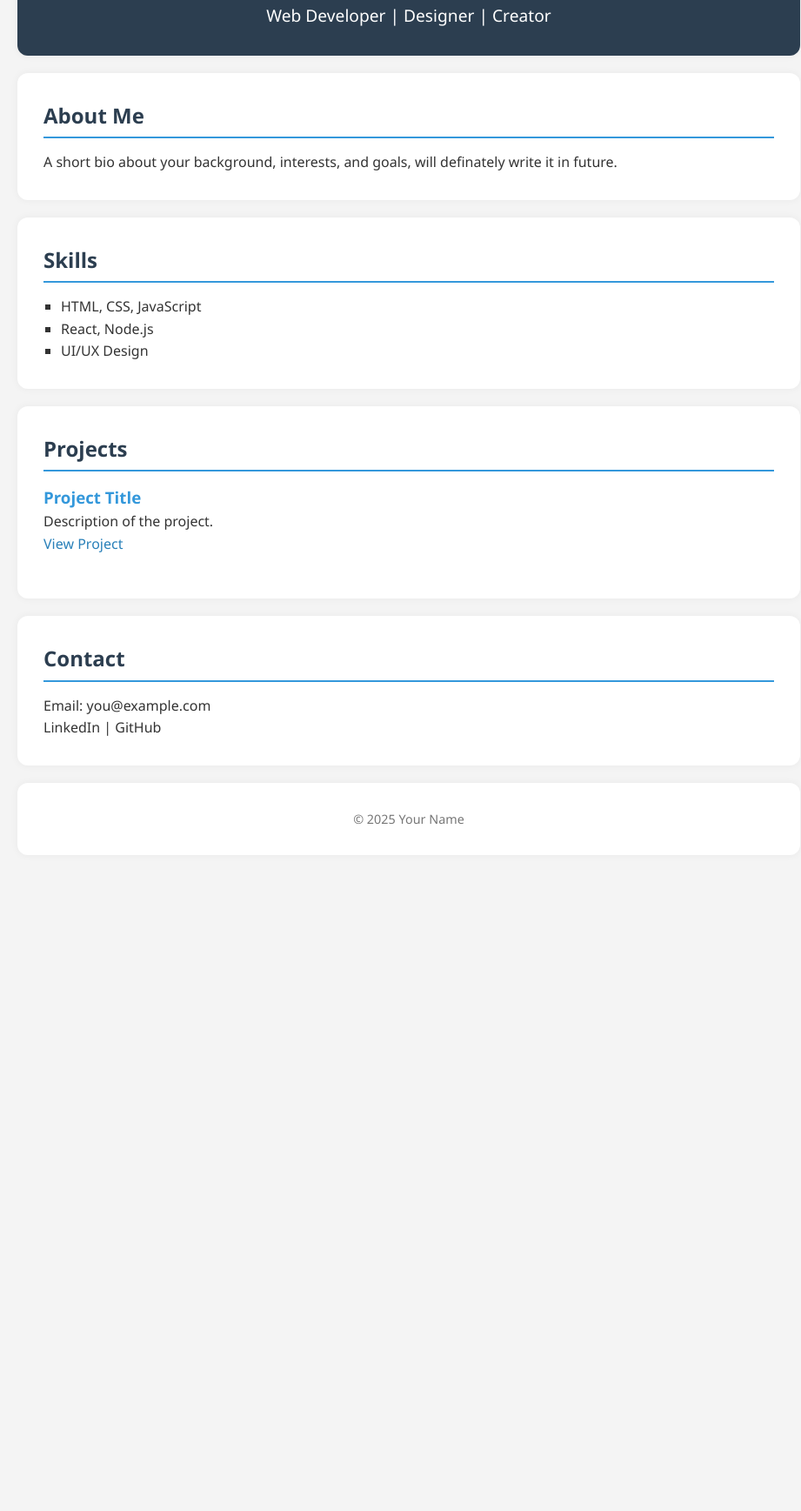
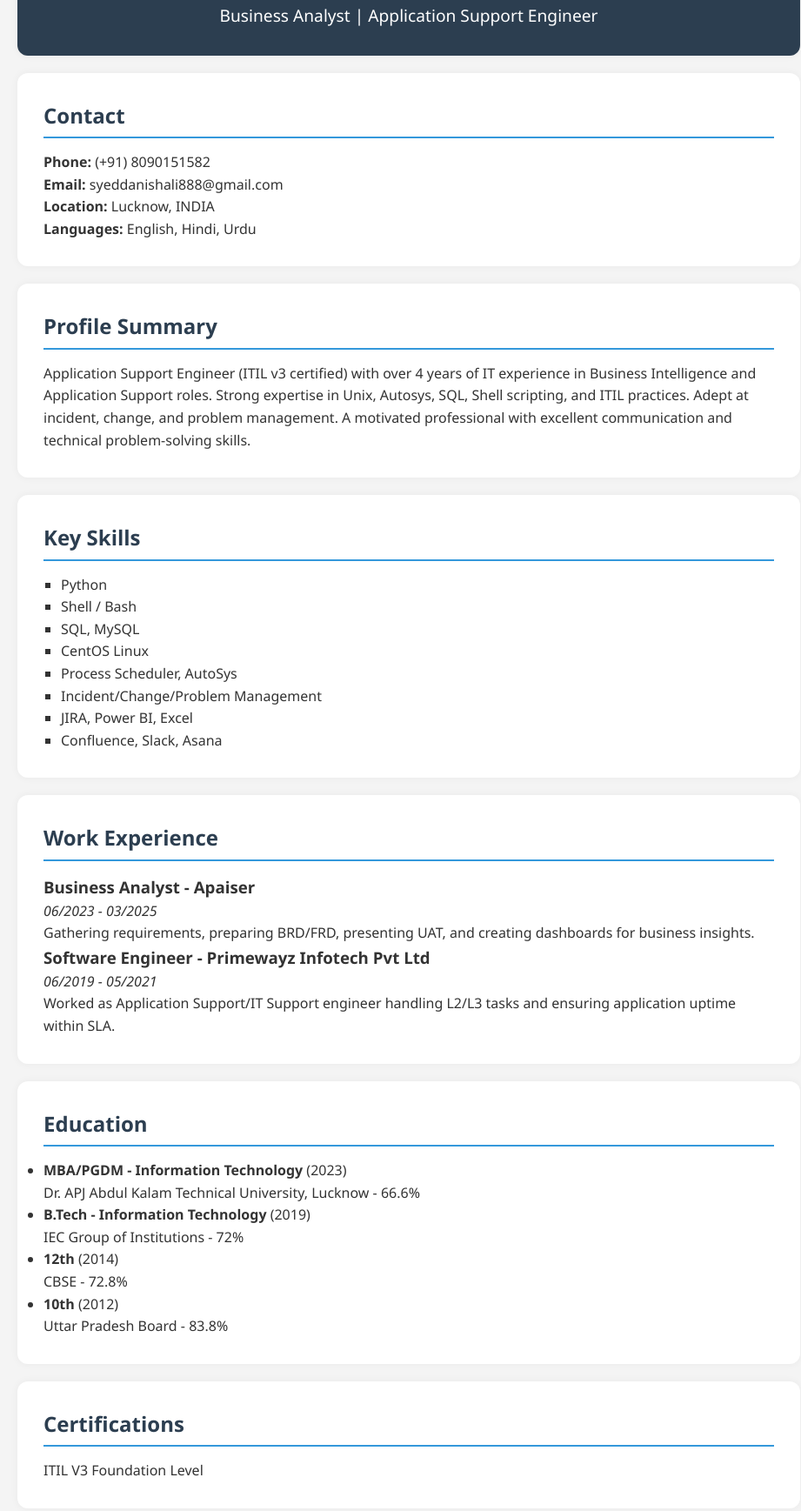
Before and after one commit to Syed-Danish-Ali-01/myrepo, a plain HTML site: page index.html in a window 1280 px wide. Shown: the part 141-1878 px from the top of the page at 87% size, without its empty margins (170-1091 px from the left). Before the commit the page ends 1164 px from the top, so only its background shows below. Drawn offline with Linux system fonts and the light colour scheme.

Commit message:
new cv.index.html

```diff
--- a/index.html
+++ b/index.html
@@ -2,48 +2,79 @@
 <html lang="en">
 <head>
   <meta charset="UTF-8" />
-  <meta name="viewport" content="width=device-width, initial-scale=1.0"/>
-  <title>My Portfolio</title>
-  <link rel="stylesheet" href="style.css"/>
+  <meta name="viewport" content="width=device-width, initial-scale=1.0" />
+  <title>Syed Danish Ali - Portfolio</title>
+  <link rel="stylesheet" href="style.css" />
 </head>
 <body>
   <header>
-    <h1>Your Name</h1>
-    <p>Web Developer | Designer | Creator</p>
+    <h1>Syed Danish Ali</h1>
+    <p>Business Analyst | Application Support Engineer</p>
   </header>
 
-  <section class="about">
-    <h2>About Me</h2>
-    <p>A short bio about your background, interests, and goals, will definately write it in future.</p>
+  <section class="contact">
+    <h2>Contact</h2>
+    <p><strong>Phone:</strong> (+91) 8090151582</p>
+    <p><strong>Email:</strong> syeddanishali888@gmail.com</p>
+    <p><strong>Location:</strong> Lucknow, INDIA</p>
+    <p><strong>Languages:</strong> English, Hindi, Urdu</p>
+  </section>
+
+  <section class="summary">
+    <h2>Profile Summary</h2>
+    <p>Application Support Engineer (ITIL v3 certified) with over 4 years of IT experience in Business Intelligence and Application Support roles. Strong expertise in Unix, Autosys, SQL, Shell scripting, and ITIL practices. Adept at incident, change, and problem management. A motivated professional with excellent communication and technical problem-solving skills.</p>
   </section>
 
   <section class="skills">
-    <h2>Skills</h2>
+    <h2>Key Skills</h2>
     <ul>
-      <li>HTML, CSS, JavaScript</li>
-      <li>React, Node.js</li>
-      <li>UI/UX Design</li>
+      <li>Python</li>
+      <li>Shell / Bash</li>
+      <li>SQL, MySQL</li>
+      <li>CentOS Linux</li>
+      <li>Process Scheduler, AutoSys</li>
+      <li>Incident/Change/Problem Management</li>
+      <li>JIRA, Power BI, Excel</li>
+      <li>Confluence, Slack, Asana</li>
     </ul>
+  </section>
+
+  <section class="experience">
+    <h2>Work Experience</h2>
+    <div class="job">
+      <h3>Business Analyst - Apaiser</h3>
+      <p><em>06/2023 - 03/2025</em></p>
+      <p>Gathering requirements, preparing BRD/FRD, presenting UAT, and creating dashboards for business insights.</p>
+    </div>
+    <div class="job">
+      <h3>Software Engineer - Primewayz Infotech Pvt Ltd</h3>
+      <p><em>06/2019 - 05/2021</em></p>
+      <p>Worked as Application Support/IT Support engineer handling L2/L3 tasks and ensuring application uptime within SLA.</p>
+    </div>
+  </section>
+
+  <section class="education">
+    <h2>Education</h2>
+    <ul>
+      <li><strong>MBA/PGDM - Information Technology</strong> (2023)<br />Dr. APJ Abdul Kalam Technical University, Lucknow - 66.6%</li>
+      <li><strong>B.Tech - Information Technology</strong> (2019)<br />IEC Group of Institutions - 72%</li>
+      <li><strong>12th</strong> (2014)<br />CBSE - 72.8%</li>
+      <li><strong>10th</strong> (2012)<br />Uttar Pradesh Board - 83.8%</li>
+    </ul>
+  </section>
+
+  <section class="certifications">
+    <h2>Certifications</h2>
+    <p>ITIL V3 Foundation Level</p>
   </section>
 
   <section class="projects">
     <h2>Projects</h2>
-    <div class="project">
-      <h3>Project Title</h3>
-      <p>Description of the project.</p>
-      <a href="#">View Project</a>
-    </div>
-    <!-- Repeat for more projects -->
-  </section>
-
-  <section class="contact">
-    <h2>Contact</h2>
-    <p>Email: you@example.com</p>
-    <p>LinkedIn | GitHub</p>
+    <p>Managed data flow from upstream to calculation systems. SME for several apps. Ownership of incident and problem management. Coordinated with L3/AD teams for post-mortems and reviews. Ensured SLA delivery, data validation, job scheduling, file delivery, and stakeholder communication.</p>
   </section>
 
   <footer>
-    <p>© 2025 Your Name</p>
+    <p>© 2025 Syed Danish Ali</p>
   </footer>
 </body>
 </html>
```
